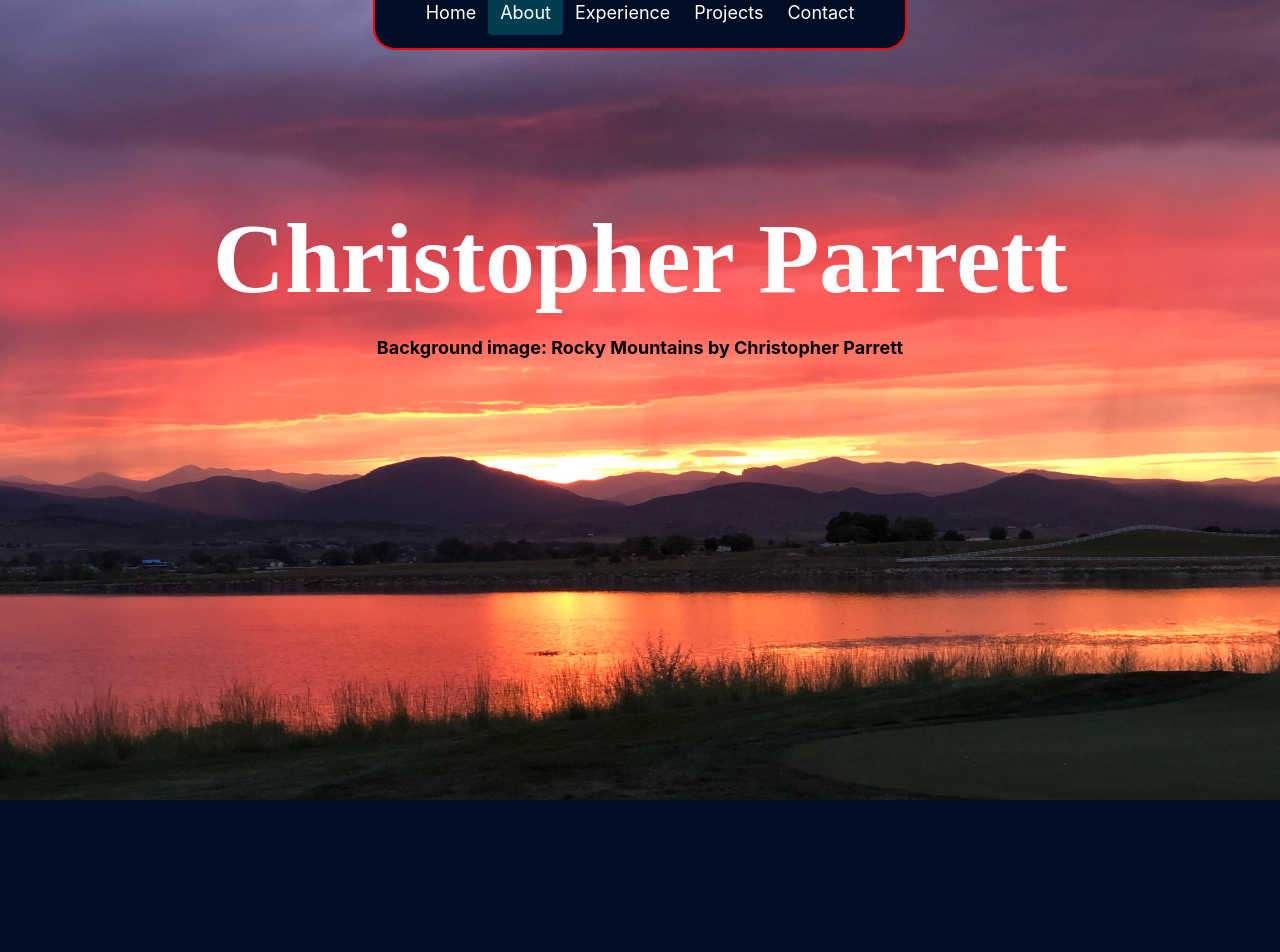
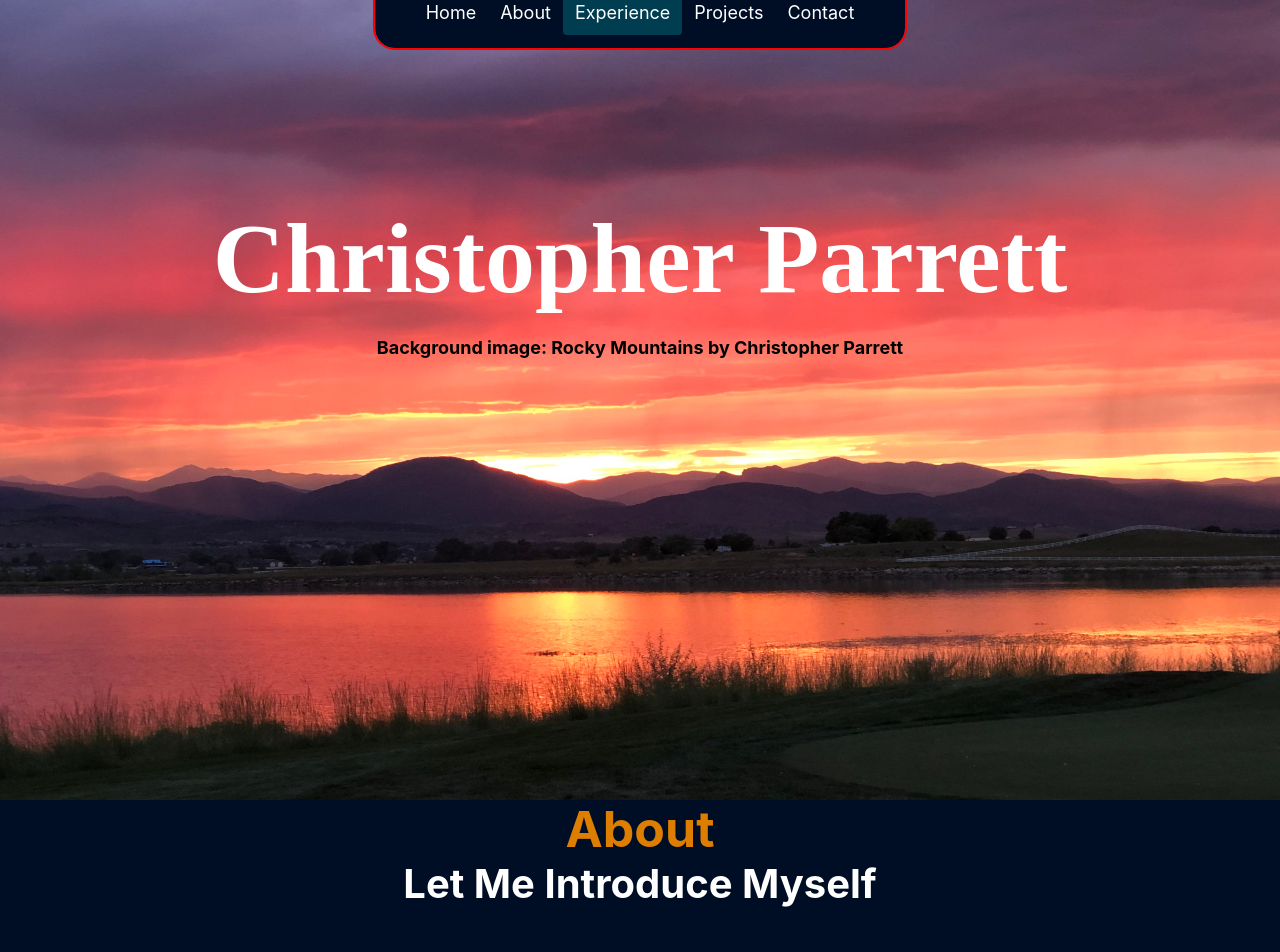
Before and after one commit to christopherjparrett/christopherjparrett.github.io, a React (Create React App) app in the folder WebsiteReactCode/my-site/: page / in a window 1280 px wide. Shown: the top 952 px of the page. Built offline with nearby package versions, Linux system fonts and the light colour scheme.

Commit message:
fixed about section giant gap

```diff
--- a/WebsiteReactCode/my-site/src/Pages/standardPage.js
+++ b/WebsiteReactCode/my-site/src/Pages/standardPage.js
@@ -137,9 +137,7 @@ function App() {
                 </div></h2>
         </div>
     <div id = "About">
-        <br></br>
-        <br></br>
-        <h3 style={{marginTop:'40vh'}}>About</h3>
+        <h3 style={{marginTop:'5vh'}}>About</h3>
         <h4>Let Me Introduce Myself</h4>
         <body>
             <p class = "introduction">
@@ -171,7 +169,7 @@ function App() {
             <div class="Region1">
               <br></br>
               <h3 style={{marginTop:'40px',color:'white'}}>Experience</h3>
-              <div class="container" style={{textWrap:'wrap', display:'flex',alignItems:'stretch'}}style={{textWrap:'wrap', display:'flex',alignItems:'stretch'}}>
+              <div class="container" style={{textWrap:'wrap', display:'flex',alignItems:'stretch'}}>
               <p class="left-container">
               <h5>Education</h5>
               <ul>
```
